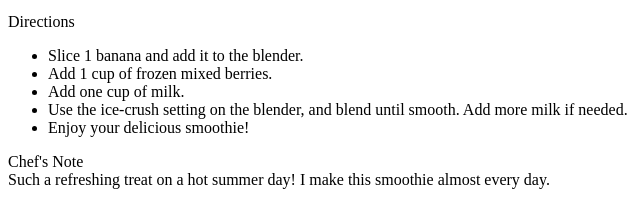
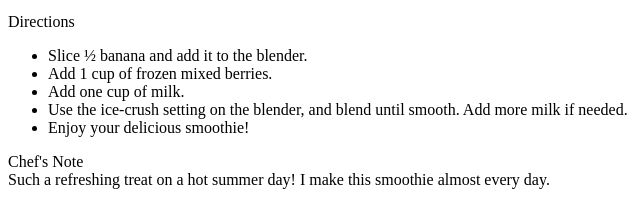
Before and after one commit to dojiboy9/cooking-assistant-app, a plain HTML site: page Website/smoothie.html in a window 1280 px wide. Shown: the part 714-918 px from the top of the page, 0-640 px from the left. Drawn offline with Linux system fonts and the light colour scheme.

Commit message:
fixed banana amount in smoothie recipe

```diff
--- a/Website/smoothie.html
+++ b/Website/smoothie.html
@@ -32,7 +32,7 @@
 					<div class="instructions">
 						<div class="instructions-title"> Directions </div>
 						<ul class="instructions-list">
-							<li> Slice 1 banana and add it to the blender. </li>
+							<li> Slice &frac12; banana and add it to the blender. </li>
 							<li> Add 1 cup of frozen mixed berries. </li>
 							<li> Add one cup of milk. </li>
 							<li> Use the ice-crush setting on the blender, and blend until smooth. Add more milk if needed. </li>
```
Also changed, not shown: 1 other file.
